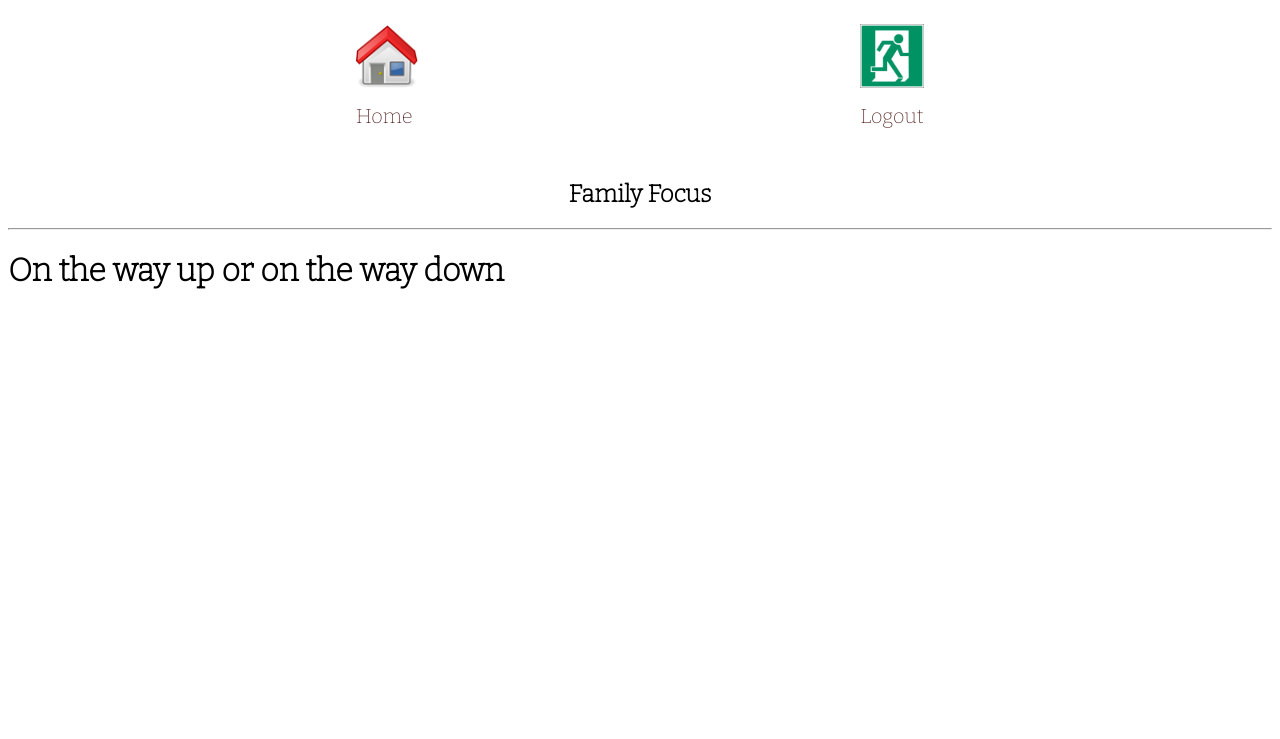
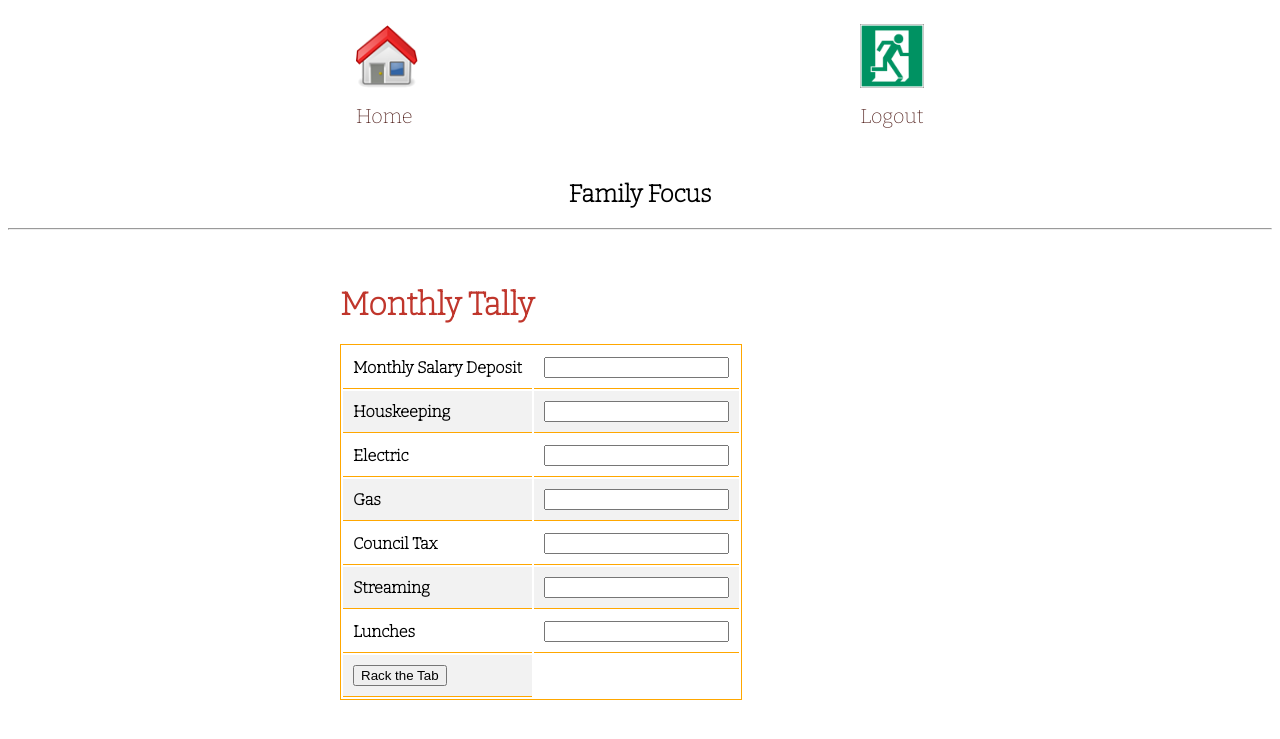
Before and after one commit to mrrichardasmith/python_user_Authentication, a Flask app: page /housekeeping in a window 1280 px wide. Shown: the top 739 px of the page. Run offline with Flask 2, Linux system fonts and the light colour scheme; a user stored in the database is signed in; tables that the repository leaves empty hold one stand-in row (values such as "Sample post"); parts of the project's set-up code (start-up, migrations or seed data) failed here and were passed over.

Commit message:
Started to framework the Accounts feature

```diff
--- a/forms.py
+++ b/forms.py
@@ -1,5 +1,5 @@
 from flask_wtf import FlaskForm
-from wtforms import StringField, PasswordField, BooleanField, SubmitField, SelectField, DateTimeField, RadioField, TextAreaField
+from wtforms import StringField, PasswordField, BooleanField, SubmitField, SelectField, DateTimeField, RadioField, TextAreaField, DecimalField
 from wtforms.validators import ValidationError, DataRequired, EqualTo, Email
 from models import User
 
@@ -56,5 +56,15 @@ class GoodBadUglyForm(FlaskForm):
     submit = SubmitField('Submit')
 
 class AdminForm(FlaskForm):
-      registration = BooleanField('Disable Registration')
-      submit = SubmitField('Save Change')
+    registration = BooleanField('Disable Registration')
+    submit = SubmitField('Save Change')
+
+class AccountForm(FlaskForm):
+    salary_deposit = DecimalField('Monthly Salary Deposit')
+    housekeeping = DecimalField('Houskeeping')
+    electric = DecimalField('Electric')
+    gas = DecimalField('Gas')
+    counciltax = DecimalField('Council Tax')
+    streaming = DecimalField('Streaming')
+    lunches = DecimalField('Lunches')
+    submit = SubmitField('Rack the Tab')
--- a/routes.py
+++ b/routes.py
@@ -1,8 +1,8 @@
 from asyncio.windows_events import NULL
 from cgitb import html
-from flask import request, render_template, flash, redirect,url_for
-from models import User, Likesdislikes, Thinking, Day_school, People, Admin, Life_hacks
-from forms import RegistrationForm, LoginForm, LikesDislikesForm, ThinkingForm, DaySchoolForm, GoodBadUglyForm, AdminForm, LifeHacksForm
+from flask import request, render_template, flash, redirect, url_for
+from models import User, Likesdislikes, Thinking, Day_school, People, Admin, Life_hacks, Account
+from forms import RegistrationForm, LoginForm, LikesDislikesForm, ThinkingForm, DaySchoolForm, GoodBadUglyForm, AdminForm, LifeHacksForm, AccountForm
 from werkzeug.urls import url_parse
 from flask_login import current_user, login_user, logout_user, login_required
 from app import app, db
@@ -142,6 +142,7 @@ def day():
     return redirect(url_for('people'))
 
 @app.route('/people', methods=['GET', 'POST'])
+@login_required
 def people():
   new_people = GoodBadUglyForm()
   if request.method == 'GET':
@@ -164,6 +165,7 @@ def faces  ():
     return render_template('faces.html')
 
 @app.route('/lifehacks', methods=['GET', 'POST'])
+@login_required
 def lifehacks():
   hack = LifeHacksForm()
   if  request.method == 'GET':
@@ -180,15 +182,25 @@ def lifehacks():
 
 
 @app.route('/housekeeping', methods=['GET', 'POST'])
+@login_required
 def housekeeping():
-  #housekeeping = HouseKeepingForm()
+  account = AccountForm()
   if  request.method == 'GET':
+    salary = Account.query.get(1)
+    if salary.housekeeping and salary.date:
+      print(salary.date.month)
 
+    print(salary.housekeeping)
+    return render_template('housekeeping.html', user=current_user, account=account)
 
-    return render_template('housekeeping.html', user=current_user)
-
+  if request.method == 'POST':
+    new_account = Account(salary_deposit=account.salary_deposit.data, housekeeping=account.housekeeping.data, electric=account.electric.data, gas=account.gas.data, counciltax=account.counciltax.data, streaming=account.streaming.data, lunches=account.lunches.data )
+    db.session.add(new_account)
+    db.session.commit()
+    return redirect(url_for('housekeeping'))
 
 @app.route('/likesdislikes', methods=['GET', 'POST'])
+@login_required
 def likesdislikes():
   form = LikesDislikesForm()
   if request.method == 'GET':
@@ -210,12 +222,14 @@ def likesdislikes():
     return redirect(url_for('index'))
 
 @app.route('/reports')
+@login_required
 def reports():
   if request.method == 'GET':
 
     return render_template('reports.html')
 
 @app.route('/pulse_report')
+@login_required
 def pulsereport():
   if request.method == 'GET':
     new_date = datetime.now() - timedelta(days = 30)
@@ -223,6 +237,7 @@ def pulsereport():
     return render_template('familypulsereport.html', days=days, testdelete=testdelete)
 
 @app.route('/likesdislikes_report')
+@login_required
 def likesdislikesreport():
   if request.method == 'GET':
     new_date = datetime.now() - timedelta(days = 30)
@@ -230,6 +245,7 @@ def likesdislikesreport():
     return render_template('likesdislikesreport.html', likesdislikes=likesdislikes)
 
 @app.route('/people_report')
+@login_required
 def peoplereport():
   if request.method == 'GET':
     new_date = datetime.now() - timedelta(days = 30)
@@ -242,6 +258,7 @@ def peoplereport():
     return render_template('peoplereport.html', people=people)
 
 @app.route('/thoughts_report')
+@login_required
 def thoughtreport():
   if request.method == 'GET':
     new_date = datetime.now() - timedelta(days = 30)
@@ -250,6 +267,7 @@ def thoughtreport():
     return render_template('thoughtsreport.html', thoughts=thoughts)
 
 @app.route('/lifehacks_report')
+@login_required
 def lifehacksreport():
   if request.method == 'GET':
     new_date = datetime.now() - timedelta(days = 30)
--- a/static/style.css
+++ b/static/style.css
@@ -156,7 +156,7 @@ th, td {
   grid-template-areas:
     'dash1 dash1 dash2 dash2'
     'dash3 dash3 dash4 dash4'
-    'dash5 dash5 dash6 dash6 ';
+    'dash5 dash5 dash6 dash6';
   gap: 50px;
   padding: 20px;
 }
--- a/templates/housekeeping.html
+++ b/templates/housekeeping.html
@@ -2,8 +2,47 @@
 
 {% block content %}
 
+<div class="page">
+    <h1 class="mainTextColor">Monthly Tally</h1>
+    <form class="login-form" action="" method="post" novalidate>
+        {{ account.hidden_tag() }}
+    <table>
+        <tr>
+            <th>{{ account.salary_deposit.label }}</th>
+            <td>{{ account.salary_deposit }}</td>
+        </tr>
+        <tr>
+            <th>{{ account.housekeeping.label }}</th>
+            <td>{{ account.housekeeping }}</td>
+        </tr>
+        <tr>
+            <th>{{ account.electric.label }}</th>
+            <td>{{ account.electric }}</td>
+        </tr>
+        <tr>
+            <th>{{ account.gas.label }}</th>
+            <td>{{ account.gas }}</td>
+        </tr>
+        <tr>
+            <th>{{ account.counciltax.label }}</th>
+            <td>{{ account.counciltax }}</td>
+        </tr>
+        <tr>
+            <th>{{ account.streaming.label }}</th>
+            <td>{{ account.streaming }}</td>
+        </tr>
+        <tr>
+            <th>{{ account.lunches.label }}</th>
+            <td>{{ account.lunches }}</td>
+        </tr>
+        <tr>
+            <td>{{ account.submit() }}</td>
+        </tr>
+    </table>
+</form>
 
-<h1> On the way up or on the way down </h1>
+
+</div>
 
 
 
```
Also changed, not shown: models.py (+11 -0 lines), templates/accounts.html (added, +9 -0 lines).
